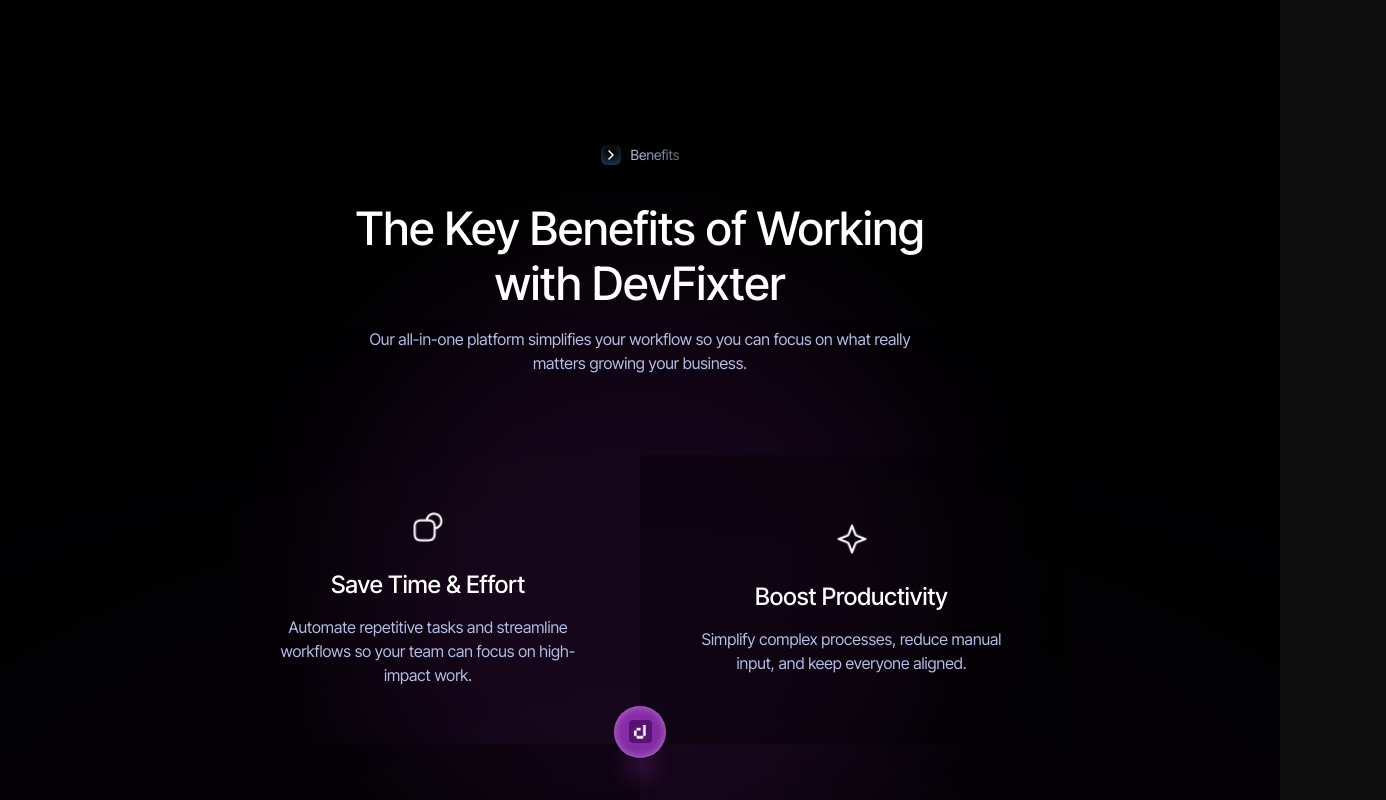
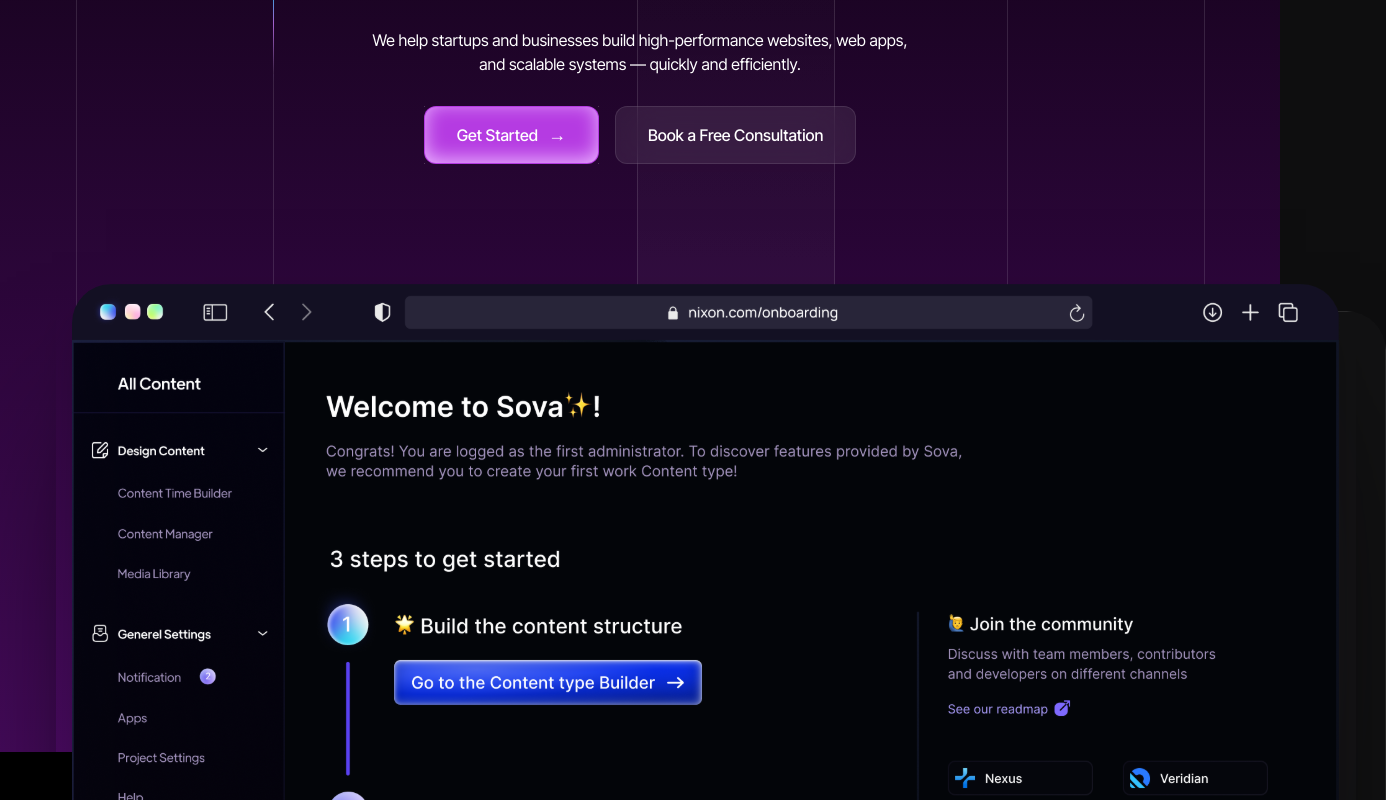
Before and after one commit to ads-fixter-FSD/devfixter, a Next.js app: page / in a window 1280 px wide. Shown: the part 460-1260 px from the top of the page, 1386 px wide, since content can reach past the window. Built offline with nearby package versions, Linux system fonts and the light colour scheme.

Commit message:
update:banner

```diff
--- a/src/app/globals.css
+++ b/src/app/globals.css
@@ -280,4 +280,137 @@
     -webkit-backdrop-filter: blur(12px);
     border: 1px solid var(--border);
   }
+
+  /* Hero banner */
+  .hero-banner-bg {
+    background: linear-gradient(
+      0deg,
+      #450a5b 0%,
+      rgba(47, 4, 63, 0.15) 100%
+    );
+  }
+
+  /* Light sweep inside majher gradient column only */
+  .hero-vline-sheen-middle::after {
+    content: "";
+    position: absolute;
+    left: -30%;
+    right: -30%;
+    top: -30%;
+    height: 45%;
+    background: linear-gradient(
+      180deg,
+      transparent 0%,
+      rgba(0, 174, 255, 0.08) 42%,
+      rgba(163, 48, 239, 0.12) 50%,
+      rgba(0, 174, 255, 0.08) 58%,
+      transparent 100%
+    );
+    animation: hero-middle-sheen 5s ease-in-out infinite;
+    animation-delay: 1.5s;
+    opacity: 0.85;
+  }
+
+  @keyframes hero-middle-sheen {
+    0% {
+      transform: translateY(-35%);
+      opacity: 0.35;
+    }
+    50% {
+      opacity: 0.95;
+    }
+    100% {
+      transform: translateY(320%);
+      opacity: 0.35;
+    }
+  }
+
+  /* Hero: single vertical stroke — static hairline + light running along the line */
+  .hero-vline-oneline {
+    pointer-events: none;
+    position: absolute;
+    width: 1px;
+    overflow: hidden;
+    background: rgba(255, 255, 255, 0.12);
+    z-index: 1;
+  }
+
+  .hero-vline-oneline::after {
+    content: "";
+    position: absolute;
+    left: 50%;
+    width: 3px;
+    margin-left: -1.5px;
+    height: 18%;
+    top: 0;
+    border-radius: 9999px;
+    background: linear-gradient(
+      180deg,
+      transparent 0%,
+      rgba(200, 120, 255, 0.95) 35%,
+      rgba(0, 220, 255, 0.85) 55%,
+      rgba(200, 120, 255, 0.75) 75%,
+      transparent 100%
+    );
+    box-shadow:
+      0 0 10px rgba(181, 59, 226, 0.55),
+      0 0 18px rgba(0, 200, 255, 0.35);
+    animation: hero-line-along-stroke 4.2s ease-in-out infinite;
+  }
+
+  .hero-vline-oneline-delay-1::after {
+    animation-delay: 1.05s;
+  }
+
+  .hero-vline-oneline-delay-2::after {
+    animation-delay: 2.1s;
+  }
+
+  .hero-vline-oneline-delay-3::after {
+    animation-delay: 3.15s;
+  }
+
+  /* Hero: blue corner halo — candle-style breathe */
+  .hero-dashboard-halo {
+    background: linear-gradient(
+      315.92deg,
+      rgba(0, 42, 255, 0) 65.92%,
+      #00aeff 91.67%
+    );
+    backdrop-filter: blur(44px);
+    -webkit-backdrop-filter: blur(44px);
+    animation: hero-blue-breathe 5s ease-in-out infinite;
+    transform-origin: 0% 0%;
+  }
+
+  @keyframes hero-line-along-stroke {
+    0% {
+      transform: translateY(-120%);
+      opacity: 0.25;
+    }
+    15% {
+      opacity: 1;
+    }
+    85% {
+      opacity: 1;
+    }
+    100% {
+      transform: translateY(620%);
+      opacity: 0.25;
+    }
+  }
+
+  @keyframes hero-blue-breathe {
+    0%,
+    100% {
+      opacity: 0.72;
+      filter: brightness(0.95);
+      transform: scale(1);
+    }
+    50% {
+      opacity: 1;
+      filter: brightness(1.12);
+      transform: scale(1.012);
+    }
+  }
 }
--- a/src/app/layout.tsx
+++ b/src/app/layout.tsx
@@ -27,7 +27,7 @@
       <body className="min-h-full flex flex-col">
         <Navbar />
         {/* Added top padding to account for fixed navbar */}
-        <main className="">
+        <main className="flex-grow  pb-12  mx-auto w-full">
           {children}
         </main>
         <Footer />
--- a/src/app/page.tsx
+++ b/src/app/page.tsx
@@ -1,3 +1,4 @@
+import Banner from "@/components/home/Banner";
 import FAQSection from "@/components/home/FAQSection";
 import HowItWorks from "@/components/home/HowItWorks";
 import Integrations from "@/components/home/Integrations";
@@ -8,6 +9,7 @@
 export default function Home() {
   return (
     <div className="bg-black pt-20">
+      <Banner></Banner>
       <SolveRealProblems></SolveRealProblems>
       <KeyBenefits />
       <HowItWorks />
--- /dev/null
+++ b/src/components/home/Banner.tsx
@@ -0,0 +1,178 @@
+import Image from "next/image";
+import Badge from "../shared/Badge";
+
+/** `public/images/banner.svg` — mockup (1268×775) */
+const BANNER_IMAGE = "/images/banner.svg";
+
+export default function Banner() {
+  return (
+    <div className="h-[1476px]">
+      <div className="flex w-full justify-center px-3 sm:px-4 hero-banner-bg h-[1132px]">
+        <div className=" relative mx-auto w-full  pb-16 lg:pb-[380px] max-w-[1350px]">
+          {/* Six lines */}
+          <div
+            className="hero-vline-oneline top-0 h-[1132px] left-[60px]"
+            aria-hidden
+          />
+          <div
+            className="hero-vline-oneline hero-vline-oneline-delay-1 h-[1132px] left-[16%] lg:left-[257px]"
+            aria-hidden
+          />
+          <div
+            className="hero-vline-oneline hero-vline-oneline-delay-2 h-[1132px] left-[72%] lg:left-[calc(100%-257px)]"
+            aria-hidden
+          />
+          <div
+            className="hero-vline-oneline hero-vline-oneline-delay-3 h-[1132px] left-[88%] lg:left-[calc(100%-60px)]"
+            aria-hidden
+          />
+
+          <div
+            className="pointer-events-none absolute left-1/2  z-[2] h-[1132px] w-[min(28vw,198px)] -translate-x-1/2 border-x border-[#FFFFFF1F] lg:left-[621px]  lg:w-[198px] lg:translate-x-0"
+            style={{
+              background:
+                "linear-gradient(360deg, rgba(255, 255, 255, 0.04) 33.01%, rgba(255, 255, 255, 0) 84.98%)",
+            }}
+            aria-hidden
+          >
+            <div className="hero-vline-sheen-middle absolute inset-0 overflow-hidden" />
+          </div>
+
+          {/* Glows: isolated stack only */}
+
+          <div
+            className=" absolute left-0 right-0 top-0 z-0 mx-auto h-[1132px] w-full lg:block"
+            style={{ isolation: "isolate" }}
+            aria-hidden
+          >
+            <div className="absolute left-[70px] top-[691px] h-[775px] w-[1300px] rounded-[39px] overflow-hidden">
+              <div
+                className="absolute inset-0"
+                style={{
+                  background:
+                    "linear-gradient(315.92deg, rgba(0, 42, 255, 0) 65.92%, #00AEFF 91.67%)",
+                  filter: "blur(40px)",
+
+                  mixBlendMode: "screen",
+                }}
+              />
+
+              <div
+                className="absolute inset-0"
+                style={{
+                  background:
+                    "linear-gradient(120.81deg, #8D1DB6 3.22%, rgba(255, 255, 255, 0) 38.58%)",
+                  mixBlendMode: "plus-lighter",
+                }}
+              />
+
+              <div
+                className="absolute inset-0"
+                style={{
+                  background:
+                    "linear-gradient(315.92deg, rgba(0, 42, 255, 0) 75.92%, #FFFFFF 95.67%)",
+                  opacity: "0.4",
+                  zIndex: 10,
+                }}
+              />
+
+              <div
+                className="absolute left-[35%] top-[10%] h-[451px] w-[451px] rounded-full"
+                style={{
+                  background: "#E1B0F1",
+                  filter: "blur(180px)",
+                  opacity: "0.45",
+                }}
+              />
+
+              <div
+                className="absolute inset-0"
+                style={{
+                  backdropFilter: "blur(74px)",
+                  WebkitBackdropFilter: "blur(74px)",
+                  background: "rgba(255, 255, 255, 0.02)",
+                  border: "1px solid rgba(255, 255, 255, 0.1)",
+                }}
+              />
+            </div>
+          </div>
+
+          {/* Copy — above glows */}
+          <div className="relative z-20 mx-auto flex w-full max-w-[1300px] flex-col items-center pt-[clamp(72px,14vw,218px)]">
+            <div className="max-w-[606px] flex flex-col items-center gap-[30px] text-center">
+              <Badge>For Big team and startup</Badge>
+
+              <div className="title-xl ">
+                Build, Launch &amp; Scale Your Product Faster
+              </div>
+
+              <p className="text-base px-6">
+                We help startups and businesses build high-performance websites,
+                web apps, and scalable systems — quickly and efficiently.
+              </p>
+              <div className="flex flex-wrap items-center justify-center gap-4">
+                <button
+                  type="button"
+                  className="btn-primary-custom px-8 py-4 text-base"
+                >
+                  Get Started
+                  <span aria-hidden className="text-lg leading-none">
+                    →
+                  </span>
+                </button>
+                <button
+                  type="button"
+                  className="btn-glass-custom border border-white/10 px-8 py-4 text-base"
+                >
+                  Book a Free Consultation
+                </button>
+              </div>
+            </div>
+
+            {/* Image Container */}
+            <div className="relative z-30 mx-auto w-full max-w-[1440px] px-4 sm:px-6 lg:px-0">
+              <div className="relative min-h-[1px] lg:min-h-[775px]">
+                <div
+                  className="relative mx-auto flex w-full max-w-[min(1300px,calc(100%-32px))] justify-center lg:absolute lg:mx-0 lg:block lg:w-[1300px] lg:max-w-[1300px]"
+                  style={{
+                    left: "40px",
+                    top: "120px",
+                  }}
+                >
+                  <div
+                    className="pointer-events-none absolute inset-0 -z-10 rounded-[39px]"
+                    style={{
+                      boxShadow: "0 100px 150px -50px rgba(0, 0, 0, 0.8)", // শ্যাডো বাড়াতে কমাতে চাইলে এখানে করুন
+                    }}
+                    aria-hidden
+                  />
+
+                  <div
+                    className="pointer-events-none absolute inset-0 -z-10 rounded-[32px] opacity-90 lg:hidden"
+                    style={{
+                      background:
+                        "linear-gradient(315.92deg, rgba(0, 42, 255, 0) 60%, rgba(0, 174, 255, 0.35) 92%)",
+                      filter: "blur(36px)",
+                    }}
+                    aria-hidden
+                  />
+
+                  <Image
+                    src={BANNER_IMAGE}
+                    width={1268}
+                    height={775}
+                    alt="Product dashboard preview"
+                    className="relative z-30 mx-auto h-auto w-full max-w-[1268px] rounded-[24px] shadow-2xl sm:rounded-[32px] lg:rounded-[39px]"
+                    sizes="(max-width: 1024px) 100vw, 1300px"
+                    priority
+                    unoptimized
+                  />
+                </div>
+              </div>
+            </div>
+          </div>
+        </div>
+      </div>
+    </div>
+  );
+}
```
Also changed, not shown: public/images/banner.svg (added).
